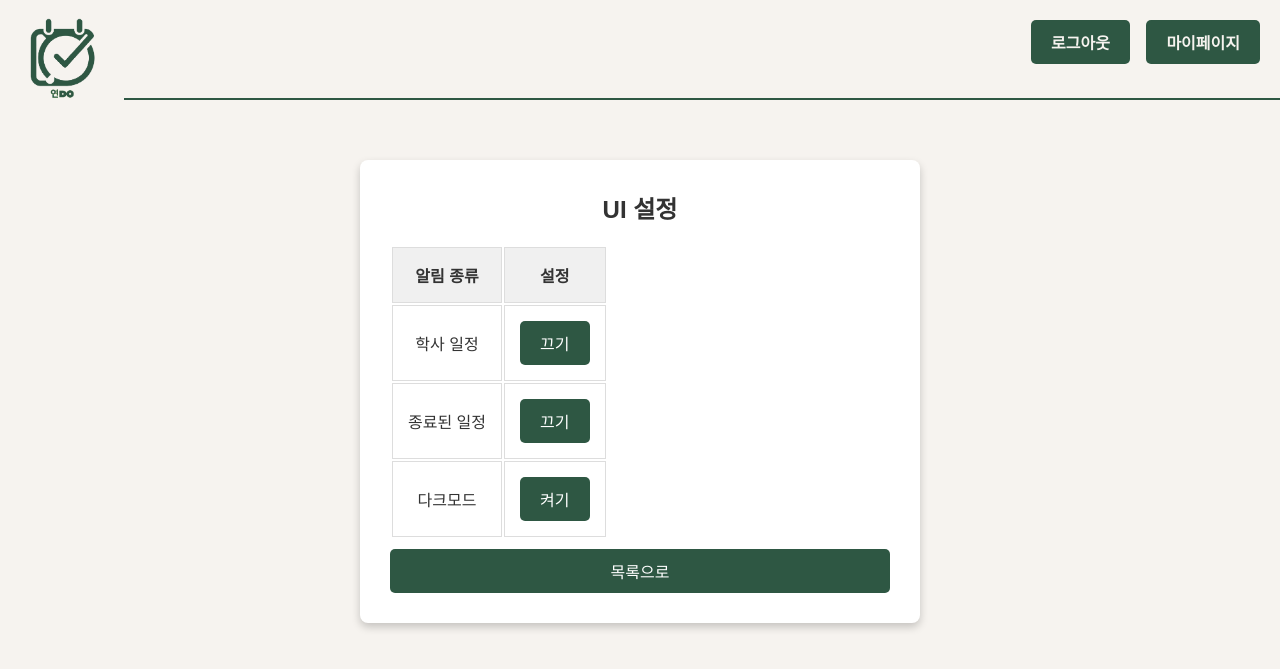
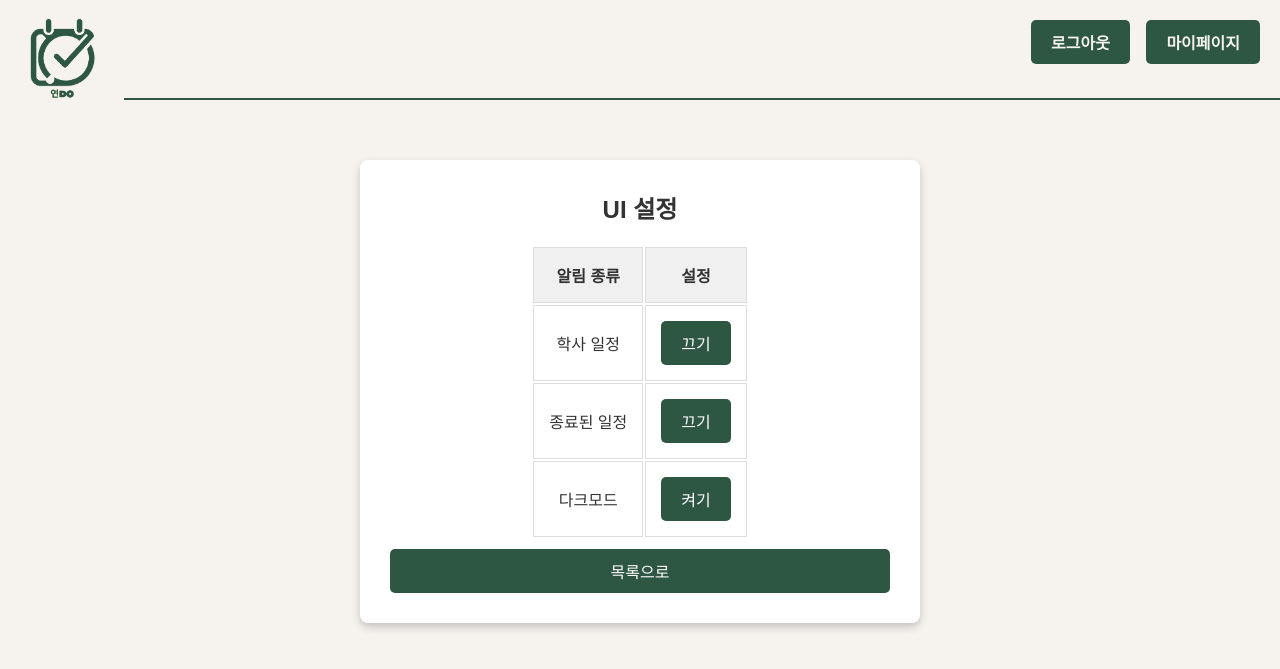
Before and after one commit to yang-dain/yondo-django, a Django app: template config/templates/SET-02.html in a window 1280 px wide. Shown: the top 669 px of the page. Run offline with Django 3.2, Linux system fonts and the light colour scheme; the template is opened without the code that fills it: most values are stand-ins (such as "Sample title", 1, 10 or a date in 2020).

Commit message:
Update SET-02.html

```diff
--- a/config/templates/SET-02.html
+++ b/config/templates/SET-02.html
@@ -40,6 +40,7 @@
     <!-- 알림 설정 컨테이너 -->
     <div class="container">
         <div class="header">UI 설정</div>
+        <div class="table-container">
             <table>
                 <tr>
                     <th>알림 종류</th>
@@ -83,6 +84,7 @@
                     </tr>
                 </tr>
             </table>
+        </div>
         <div class="button-container">
             <a href="/webapp/mypage/event" class="button">목록으로</a>
         </div>
```
Lines whose indentation alone changed are shown as unchanged.
